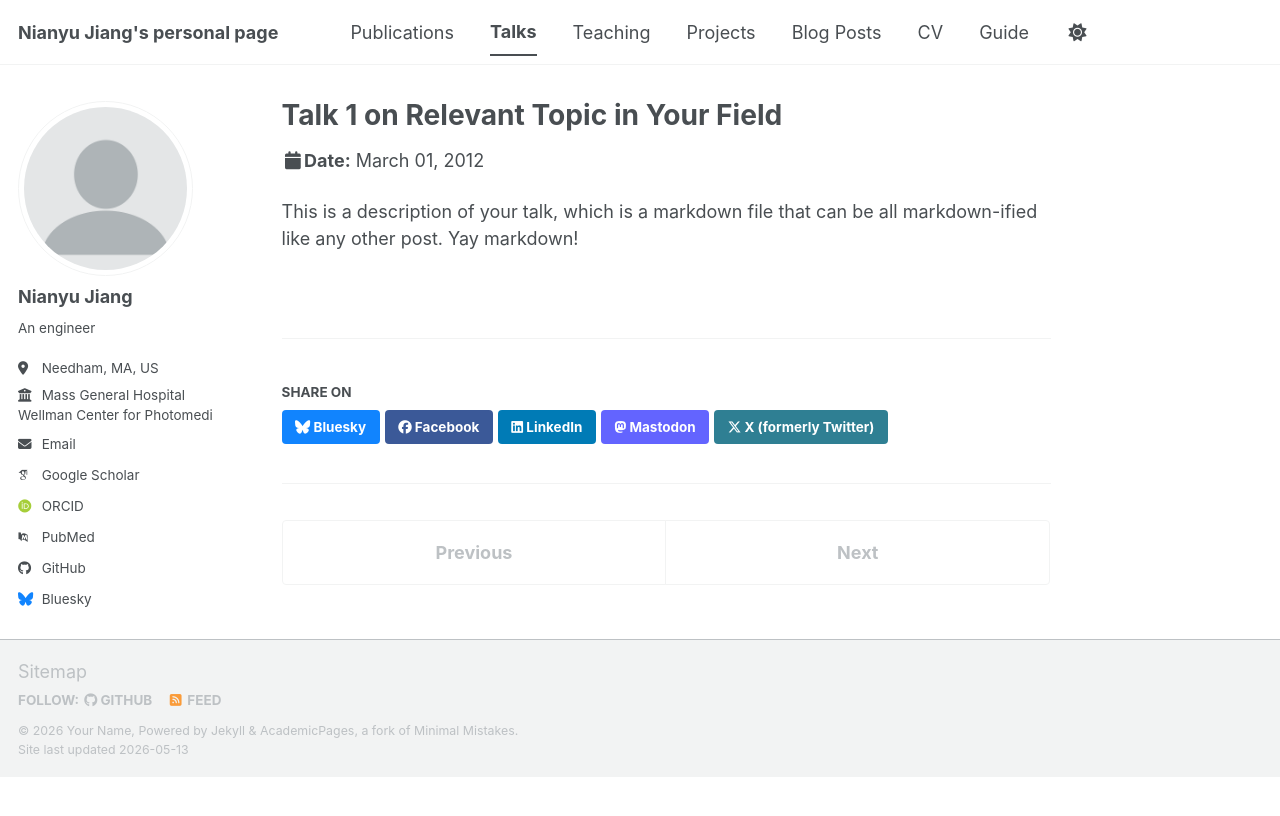
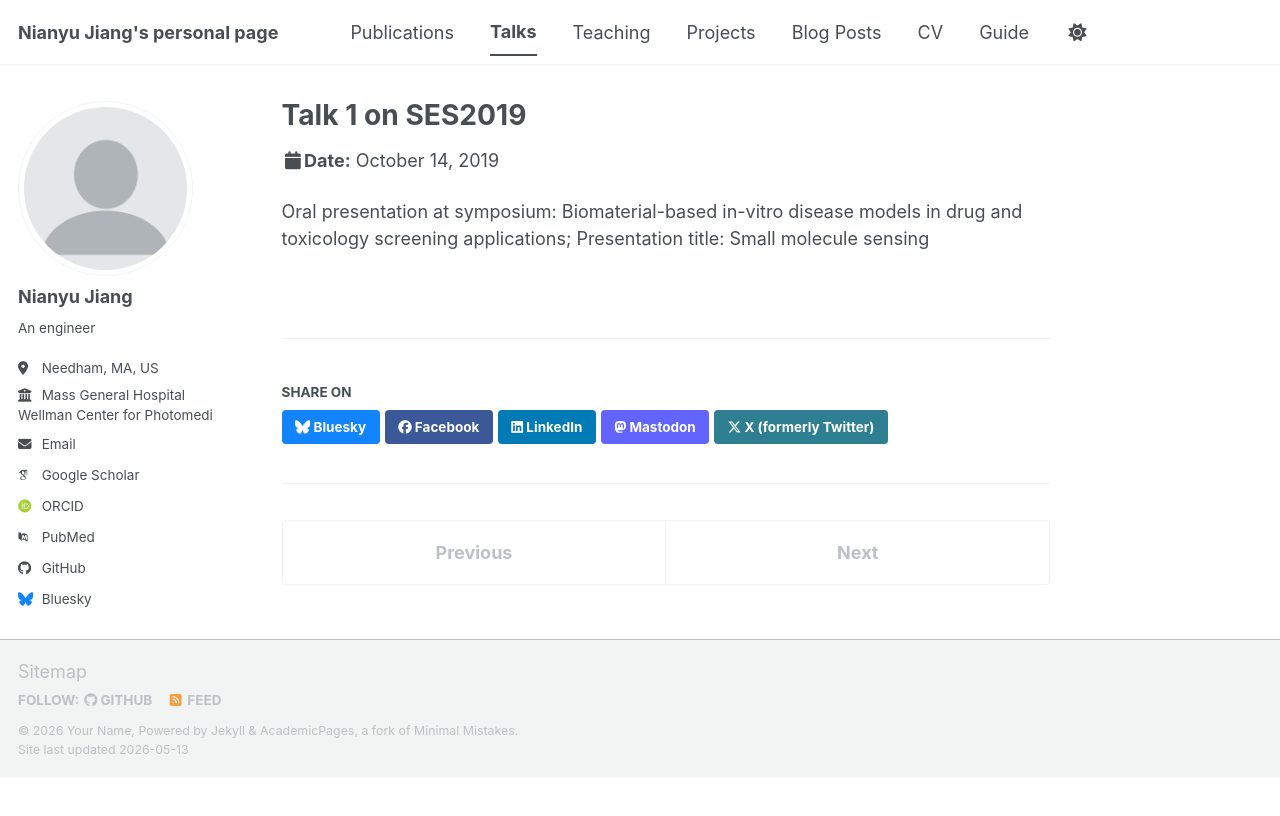
Before and after one commit to NianyuJiang/NianyuJiang.github.io, a Jekyll site: the page built from _talks/2012-03-01-talk-1.md, in a window 1280 px wide. Shown: the top 816 px of the page. Built offline with Jekyll 4.4.1, drawn with Linux system fonts in a browser that asks for light colours; some web fonts are replaced; a script bundle is joined from its source files by our own code; library files that are not in the unit come from our copies.

Commit message:
Update 2012-03-01-talk-1.md

```diff
--- a/_talks/2012-03-01-talk-1.md
+++ b/_talks/2012-03-01-talk-1.md
@@ -1,11 +1,12 @@
 ---
-title: "Talk 1 on Relevant Topic in Your Field"
-collection: talks
+title: "Talk 1 on SES2019"
+collection: oral presentation
 type: "Talk"
-permalink: /talks/2012-03-01-talk-1
-venue: "UC San Francisco, Department of Testing"
-date: 2012-03-01
-location: "San Francisco, CA, USA"
+permalink: /talks/2019-10-14-talk-1
+venue: "Washington University in St. Louis, McKelvey School of Engineering"
+date: 2019-10-14
+location: "St. Louis, MO 63130, USA"
 ---
 
-This is a description of your talk, which is a markdown file that can be all markdown-ified like any other post. Yay markdown!
+Oral presentation at symposium: Biomaterial-based in-vitro disease models in drug and toxicology screening applications;
+Presentation title: Small molecule sensing
```
